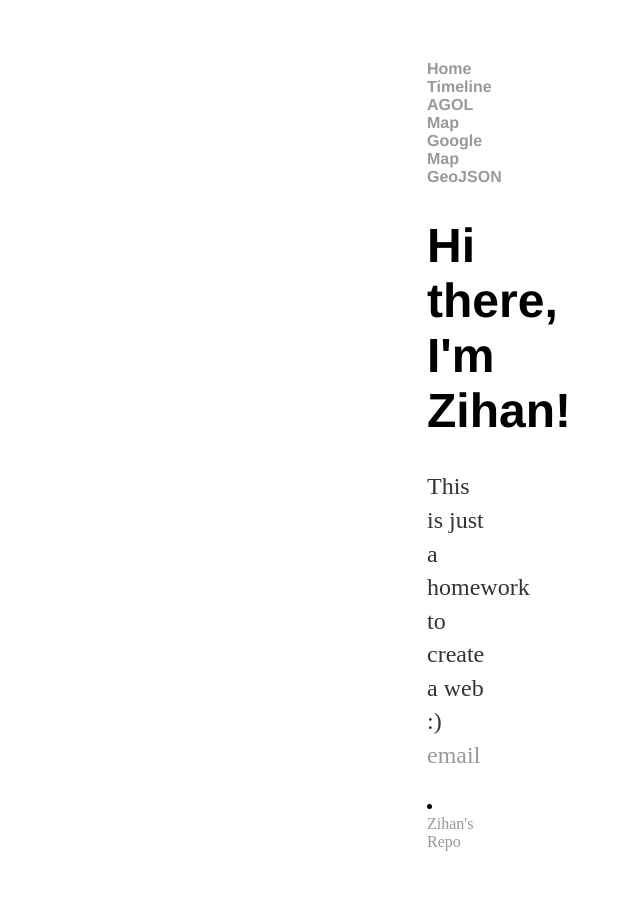
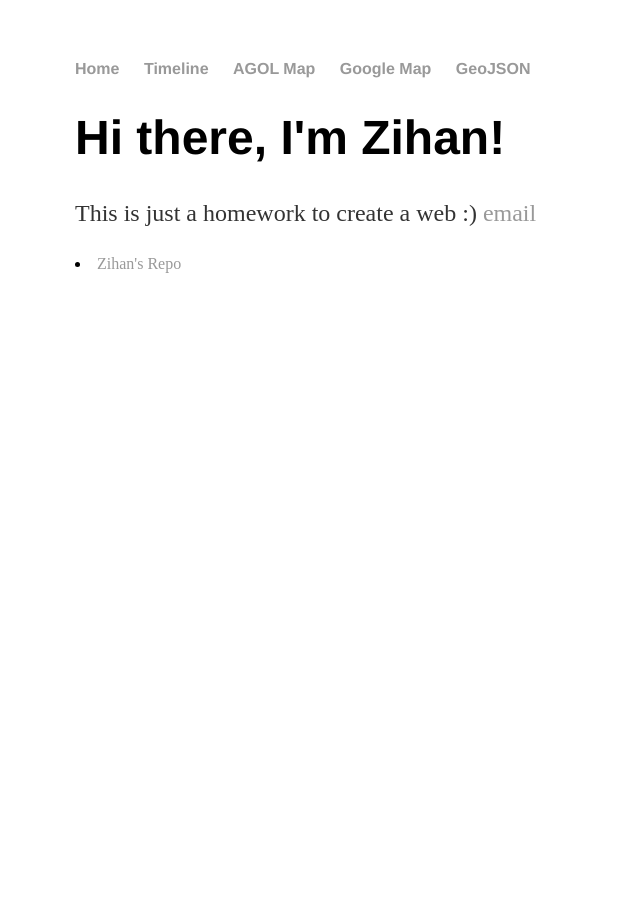
Before and after one commit to ZHCheny/ZHCheny.github.io, a Jekyll site: the page built from index.html, in a window 1280 px wide. Shown: the whole page, without its empty margins (181-821 px from the left). Built offline with Jekyll 4.4.1, drawn with Linux system fonts in a browser that asks for light colours.

Commit message:
Update main.css

```diff
--- a/css/main.css
+++ b/css/main.css
@@ -1,6 +1,6 @@
 body {
     margin: 60px auto;
-    width: 5%;
+    width: 60%;
 }
 nav ul, footer ul {
     font-family:'Helvetica', 'Arial', 'Sans-Serif';
```
